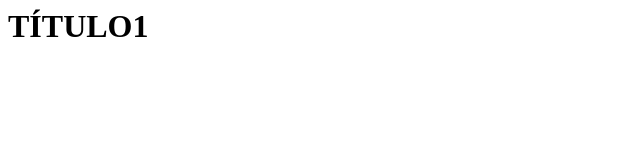
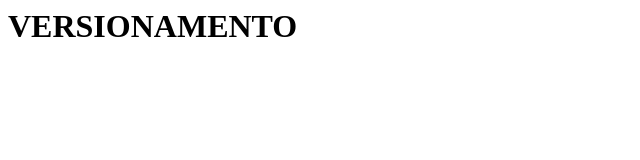
Before and after one commit to Levymelmed/SENAI, a plain HTML site: page index.html in a window 1280 px wide. Shown: the whole page, without its empty margins (0-640 px from the left). Drawn offline with Linux system fonts and the light colour scheme.

Commit message:
Update index.html
Alteração da linha H1 para "VERSIONAMENTO".

```diff
--- a/index.html
+++ b/index.html
@@ -3,6 +3,6 @@
     <TITLE>ATIVIDADE DE VERSIONAMENTO</TITLE>
   </HEAD>
   <BODY>
-    <H1> TÍTULO1 </H1>
+    <H1> VERSIONAMENTO </H1>
   </BODY>
 </HTML>
```
